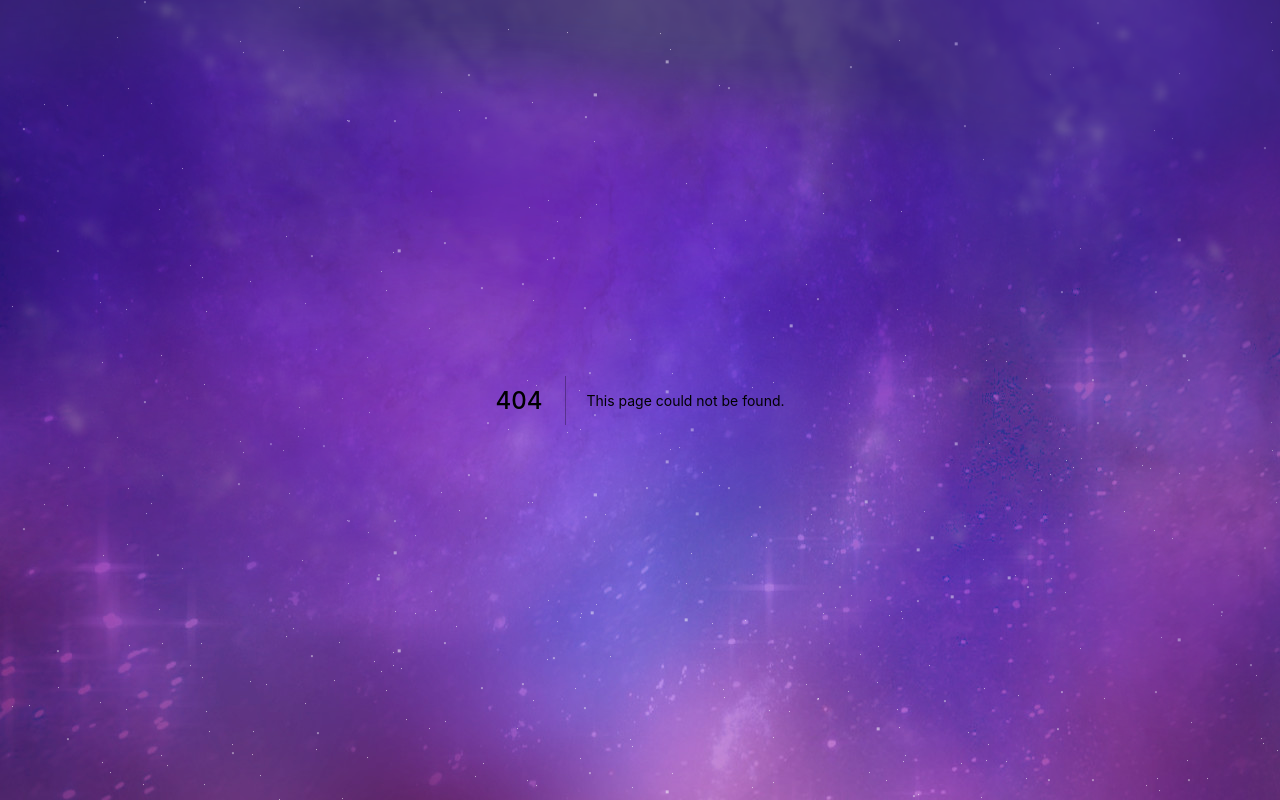
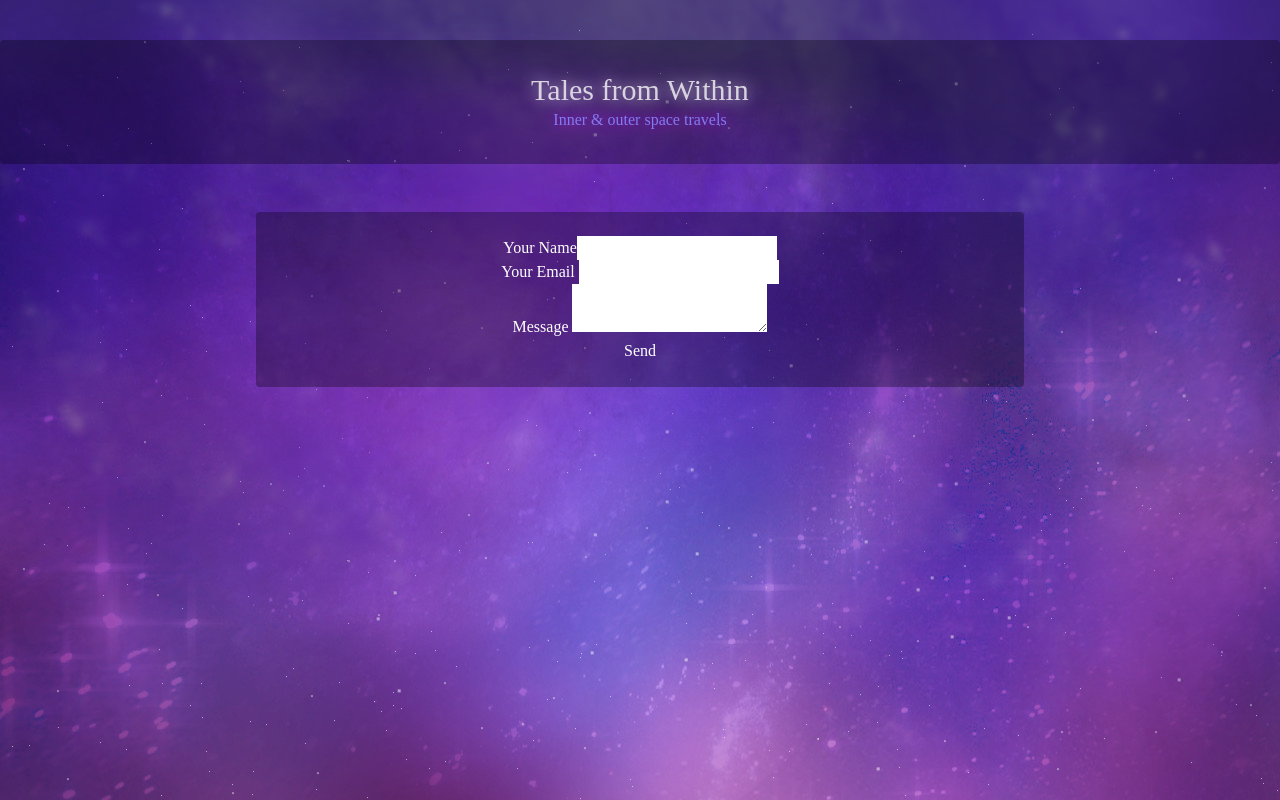
Before and after one commit to danielres/tales-from-within.com, a Next.js app: page /contact in a window 1280 px wide. Before the commit this address had no page. Built offline with nearby package versions, Linux system fonts and the light colour scheme.

Commit message:
try Netlify contact form

```diff
--- /dev/null
+++ b/src/pages/contact.jsx
@@ -0,0 +1,122 @@
+import React from "react";
+import { Layout } from "../components/Layout";
+import { Card } from "../components/ui/Card";
+
+const encode = (data) => {
+  return Object.keys(data)
+    .map((key) => encodeURIComponent(key) + "=" + encodeURIComponent(data[key]))
+    .join("&");
+};
+
+const initialState = { name: "", email: "", message: "" };
+
+export default function Contact() {
+  const form = React.useRef(null);
+
+  const [vars, setVars] = React.useState(initialState);
+  const [encoded, setEncoded] = React.useState("");
+  const [isSuccess, setIsSuccess] = React.useState(false);
+
+  const reset = () => {
+    setVars(initialState);
+    setIsSuccess(false);
+  };
+
+  React.useEffect(() => {
+    const data = new FormData(form.current);
+    setEncoded(new URLSearchParams(data).toString());
+  }, [vars]);
+
+  const handleSubmit = (e) => {
+    e.preventDefault();
+    // const body = encode({ "form-name": "contact", vars });
+    // console.log({ body });
+
+    fetch("/", {
+      method: "POST",
+      headers: { "Content-Type": "application/x-www-form-urlencoded" },
+      body: encoded,
+    })
+      .then(() => setIsSuccess(true))
+      .catch((error) => alert(error));
+  };
+
+  if (isSuccess) {
+    return (
+      <Layout>
+        <Card>
+          <div className="text-white">
+            <p>Form successfully submitted</p>
+            <p>
+              <button onClick={reset}>reset</button>
+            </p>
+          </div>
+        </Card>
+      </Layout>
+    );
+  }
+
+  return (
+    <>
+      <Layout>
+        <Card>
+          <form
+            ref={form}
+            name="contact"
+            method="POST"
+            data-netlify="true"
+            onSubmit={handleSubmit}
+          >
+            <input type="hidden" name="form-name" value="Contact!" />
+
+            <p>
+              <label>
+                <LabelText>Your Name</LabelText>
+
+                <input
+                  type="text"
+                  name="name"
+                  onChange={(e) => setVars({ ...vars, name: e.target.value })}
+                  value={vars.name}
+                />
+              </label>
+            </p>
+            <p>
+              <label>
+                <LabelText>Your Email</LabelText>{" "}
+                <input
+                  type="email"
+                  name="email"
+                  onChange={(e) => setVars({ ...vars, email: e.target.value })}
+                  value={vars.email}
+                />
+              </label>
+            </p>
+
+            <p>
+              <label>
+                <LabelText>Message</LabelText>{" "}
+                <textarea
+                  name="message"
+                  onChange={(e) =>
+                    setVars({ ...vars, message: e.target.value })
+                  }
+                  value={vars.message}
+                ></textarea>
+              </label>
+            </p>
+            <p>
+              <button type="submit" className="text-white">
+                Send
+              </button>
+            </p>
+          </form>
+        </Card>
+      </Layout>
+    </>
+  );
+}
+
+function LabelText({ children }) {
+  return <span className="text-white">{children}</span>;
+}
--- /dev/null
+++ b/src/pages/contact2.jsx
@@ -0,0 +1,75 @@
+import React from "react";
+
+const encode = (data) => {
+  return Object.keys(data)
+    .map((key) => encodeURIComponent(key) + "=" + encodeURIComponent(data[key]))
+    .join("&");
+};
+
+class ContactForm extends React.Component {
+  constructor(props) {
+    super(props);
+    this.state = { name: "", email: "", message: "" };
+  }
+
+  /* Here’s the juicy bit for posting the form submission */
+
+  handleSubmit = (e) => {
+    fetch("/", {
+      method: "POST",
+      headers: { "Content-Type": "application/x-www-form-urlencoded" },
+      body: encode({ "form-name": "contact", ...this.state }),
+    })
+      .then(() => alert("Success!"))
+      .catch((error) => alert(error));
+
+    e.preventDefault();
+  };
+
+  handleChange = (e) => this.setState({ [e.target.name]: e.target.value });
+
+  render() {
+    const { name, email, message } = this.state;
+    return (
+      <form onSubmit={this.handleSubmit}>
+        <p>
+          <label>
+            Your Name:{" "}
+            <input
+              type="text"
+              name="name"
+              value={name}
+              onChange={this.handleChange}
+            />
+          </label>
+        </p>
+        <p>
+          <label>
+            Your Email:{" "}
+            <input
+              type="email"
+              name="email"
+              value={email}
+              onChange={this.handleChange}
+            />
+          </label>
+        </p>
+        <p>
+          <label>
+            Message:{" "}
+            <textarea
+              name="message"
+              value={message}
+              onChange={this.handleChange}
+            />
+          </label>
+        </p>
+        <p>
+          <button type="submit">Send</button>
+        </p>
+      </form>
+    );
+  }
+}
+
+export default ContactForm;
```
